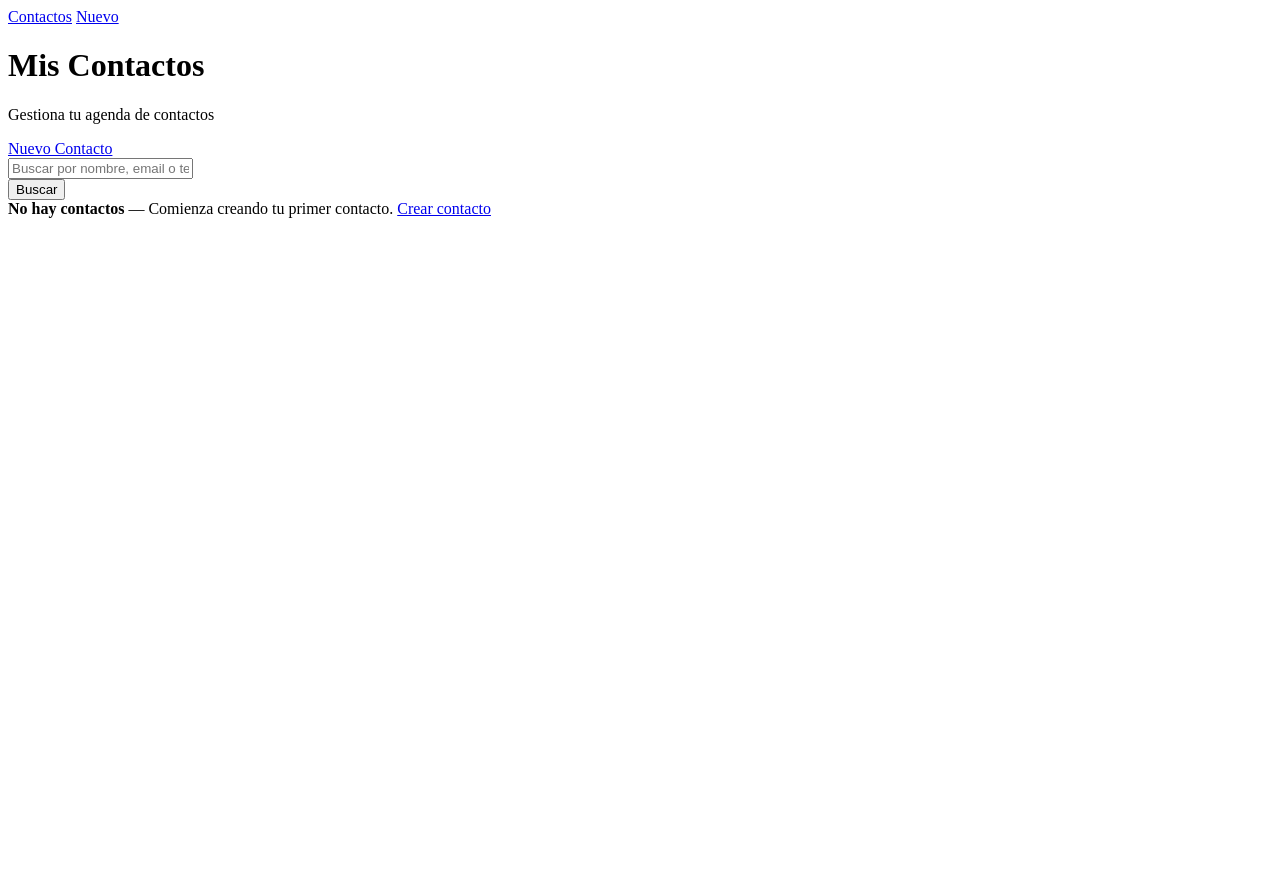
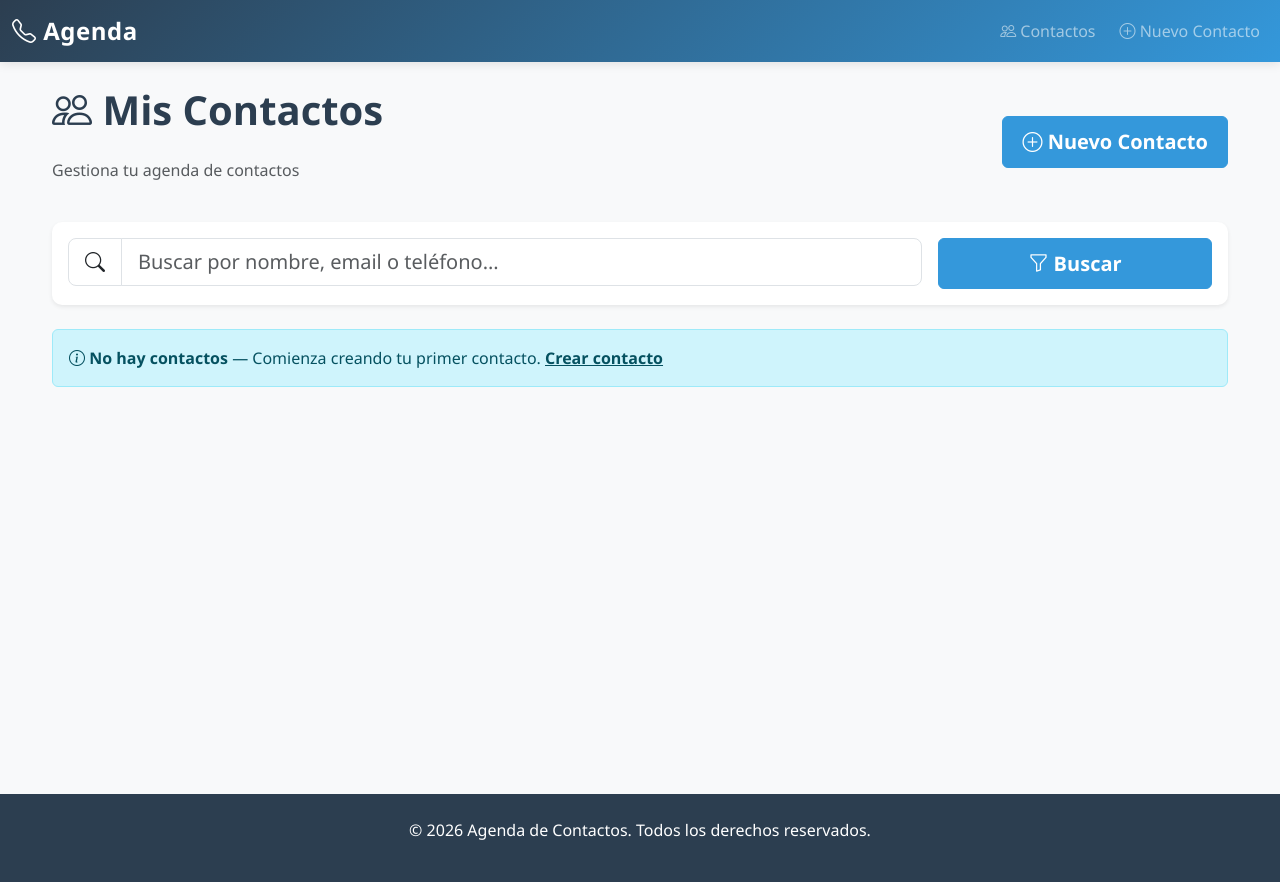
Before and after one commit to DiegoCordova-0/Back-End-2026, a Django app: page /contactos/ in a window 1280 px wide. Before the commit the page ends 218 px from the top, so only its background shows below. Run offline with Django 5.2, Linux system fonts and the light colour scheme; data that the repository does not hold is empty.

Commit message:
Mejora interfaz base de Agenda con Bootstrap 5 y estilos modernos

```diff
--- a/Agenda/templates/Agenda/base.html
+++ b/Agenda/templates/Agenda/base.html
@@ -1,17 +1,192 @@
+<!-- Agenda/templates/Agenda/base.html -->
 <!doctype html>
 <html lang="es">
   <head>
     <meta charset="utf-8">
     <meta name="viewport" content="width=device-width, initial-scale=1">
     <title>{% block title %}Agenda{% endblock %}</title>
+    <!-- Bootstrap 5 CSS -->
+    <link href="https://cdn.jsdelivr.net/npm/bootstrap@5.3.0/dist/css/bootstrap.min.css" rel="stylesheet">
+    <!-- Bootstrap Icons -->
+    <link href="https://cdn.jsdelivr.net/npm/bootstrap-icons@1.11.0/font/bootstrap-icons.css" rel="stylesheet">
+    <style>
+      :root {
+        --primary-color: #2c3e50;
+        --secondary-color: #3498db;
+        --success-color: #27ae60;
+        --danger-color: #e74c3c;
+        --light-bg: #ecf0f1;
+      }
+
+      body {
+        background-color: #f8f9fa;
+        font-family: 'Segoe UI', Tahoma, Geneva, Verdana, sans-serif;
+      }
+
+      .navbar {
+        background: linear-gradient(135deg, var(--primary-color) 0%, var(--secondary-color) 100%);
+        box-shadow: 0 2px 10px rgba(0,0,0,0.1);
+      }
+
+      .navbar-brand {
+        font-weight: 700;
+        font-size: 1.5rem;
+        letter-spacing: 0.5px;
+      }
+
+      .nav-link {
+        margin-left: 0.5rem;
+        font-weight: 500;
+        transition: all 0.3s ease;
+        position: relative;
+      }
+
+      .nav-link:after {
+        content: '';
+        position: absolute;
+        width: 0;
+        height: 2px;
+        bottom: -5px;
+        left: 0;
+        background-color: white;
+        transition: width 0.3s ease;
+      }
+
+      .nav-link:hover:after {
+        width: 100%;
+      }
+
+      main {
+        min-height: calc(100vh - 100px);
+        padding: 2rem 0;
+      }
+
+      .card {
+        border: none;
+        border-radius: 10px;
+        box-shadow: 0 4px 15px rgba(0,0,0,0.1);
+        transition: transform 0.3s ease, box-shadow 0.3s ease;
+      }
+
+      .card:hover {
+        transform: translateY(-5px);
+        box-shadow: 0 8px 25px rgba(0,0,0,0.15);
+      }
+
+      .btn {
+        border-radius: 6px;
+        font-weight: 600;
+        padding: 0.6rem 1.2rem;
+        transition: all 0.3s ease;
+      }
+
+      .btn-primary {
+        background-color: var(--secondary-color);
+        border-color: var(--secondary-color);
+      }
+
+      .btn-primary:hover {
+        background-color: #2980b9;
+        border-color: #2980b9;
+        transform: translateY(-2px);
+        box-shadow: 0 4px 10px rgba(52, 152, 219, 0.3);
+      }
+
+      .btn-success {
+        background-color: var(--success-color);
+        border-color: var(--success-color);
+      }
+
+      .btn-success:hover {
+        background-color: #229954;
+        border-color: #229954;
+      }
+
+      .btn-danger {
+        background-color: var(--danger-color);
+        border-color: var(--danger-color);
+      }
+
+      .btn-danger:hover {
+        background-color: #c0392b;
+        border-color: #c0392b;
+      }
+
+      h1 {
+        color: var(--primary-color);
+        margin-bottom: 1.5rem;
+        font-weight: 700;
+      }
+
+      .table {
+        background-color: white;
+        border-radius: 8px;
+        overflow: hidden;
+        box-shadow: 0 2px 10px rgba(0,0,0,0.05);
+      }
+
+      .table thead {
+        background-color: var(--primary-color);
+        color: white;
+      }
+
+      .table tbody tr:hover {
+        background-color: #f0f0f0;
+      }
+
+      .container-main {
+        max-width: 1200px;
+      }
+
+      footer {
+        background-color: var(--primary-color);
+        color: white;
+        text-align: center;
+        padding: 1.5rem;
+        margin-top: 2rem;
+      }
+    </style>
   </head>
   <body>
-    <nav>
-      <a href="{% url 'contacto_list' %}">Contactos</a>
-      <a href="{% url 'contacto_create' %}">Nuevo</a>
+    <!-- Navbar -->
+    <nav class="navbar navbar-expand-lg navbar-dark sticky-top">
+      <div class="container-fluid">
+        <a class="navbar-brand" href="{% url 'contacto_list' %}">
+          <i class="bi bi-telephone"></i> Agenda
+        </a>
+        <button class="navbar-toggler" type="button" data-bs-toggle="collapse" data-bs-target="#navbarNav" aria-controls="navbarNav" aria-expanded="false" aria-label="Toggle navigation">
+          <span class="navbar-toggler-icon"></span>
+        </button>
+        <div class="collapse navbar-collapse" id="navbarNav">
+          <ul class="navbar-nav ms-auto">
+            <li class="nav-item">
+              <a class="nav-link" href="{% url 'contacto_list' %}">
+                <i class="bi bi-people"></i> Contactos
+              </a>
+            </li>
+            <li class="nav-item">
+              <a class="nav-link" href="{% url 'contacto_create' %}">
+                <i class="bi bi-plus-circle"></i> Nuevo Contacto
+              </a>
+            </li>
+          </ul>
+        </div>
+      </div>
     </nav>
-    <main>
-      {% block content %}{% endblock %}
+
+    <!-- Main Content -->
+    <main class="py-4">
+      <div class="container container-main">
+        {% block content %}{% endblock %}
+      </div>
     </main>
+
+    <!-- Footer -->
+    <footer>
+      <p>&copy; 2026 Agenda de Contactos. Todos los derechos reservados.</p>
+    </footer>
+
+    <!-- Bootstrap 5 JS Bundle -->
+    <script src="https://cdn.jsdelivr.net/npm/bootstrap@5.3.0/dist/js/bootstrap.bundle.min.js"></script>
   </body>
 </html>
```
